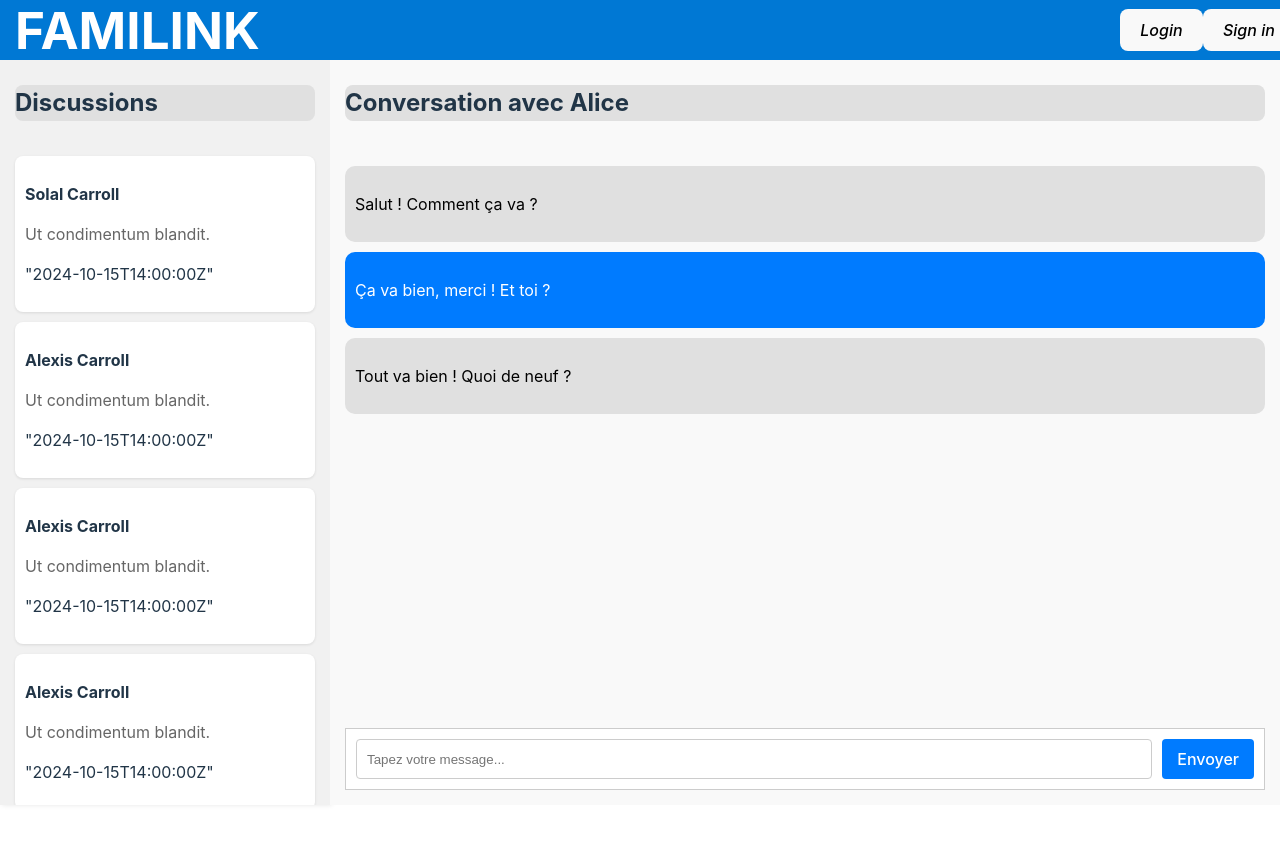
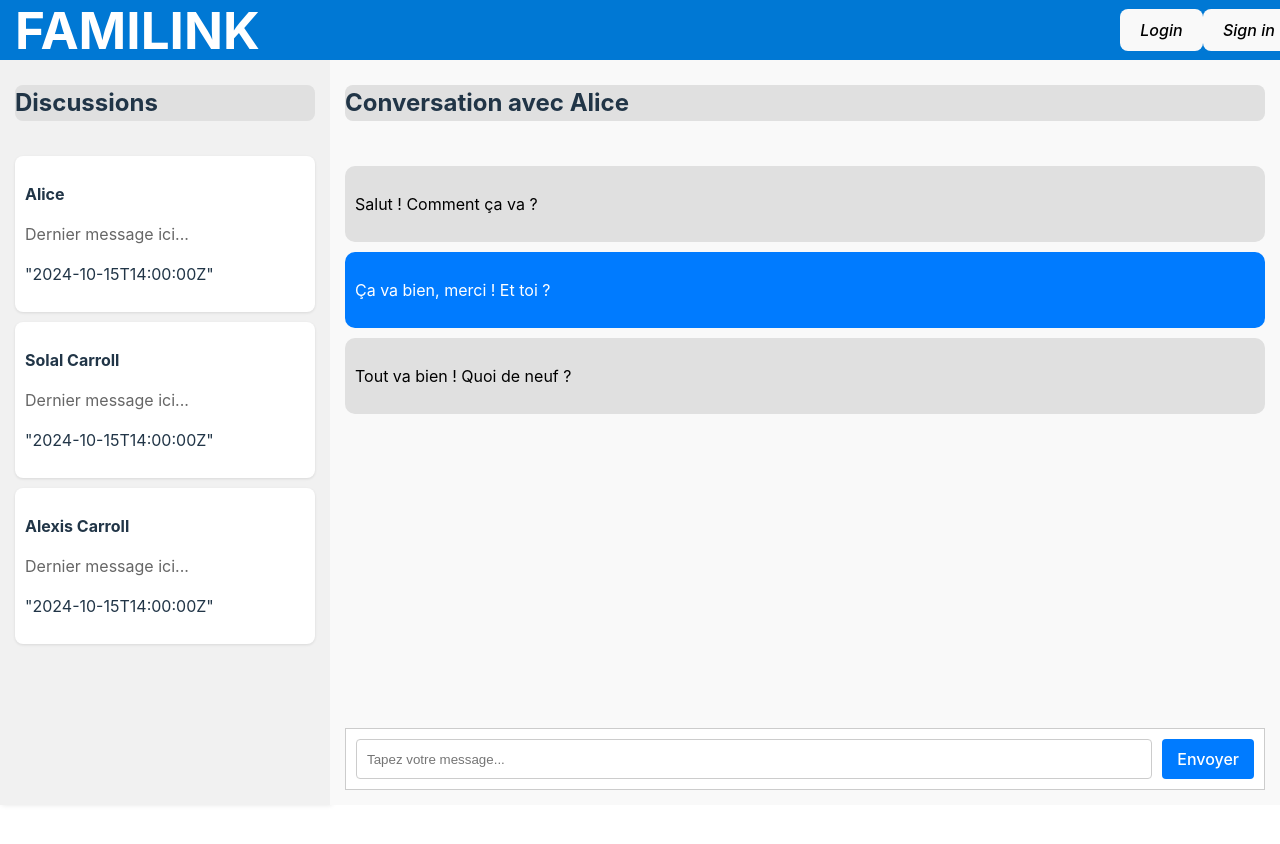
Before and after one commit to UTT-GL03/FAMILINK, a React (Vite) app in the folder frontend/: page / in a window 1280 px wide. Shown: the top 844 px of the page. Built offline with nearby package versions, Linux system fonts and the light colour scheme.

Commit message:
FEATURE: Displaying the conversations should be dynamic

```diff
--- a/frontend/src/Components/Discussion.jsx
+++ b/frontend/src/Components/Discussion.jsx
@@ -1,68 +1,37 @@
-export default function Discussion({ onSelectChat }){
+import { useEffect, useState } from 'react';
+
+export default function Discussion({ onSelectChat }) {
+    const [discussions, setDiscussions] = useState([]);
+
+    useEffect(() => {
+        fetch('/src/data/discussions.json')
+            .then(response => response.json())
+            .then(data => {
+                const noms = Object.keys(data);
+                setDiscussions(noms);
+            })
+            .catch(error => console.error('Erreur de chargement des discussions:', error));
+    }, []);
+
     const handleDisc = (event) => {
-        // Change de discussion
         const senderName = event.currentTarget.querySelector('.chat-sender');
         if (senderName) {
-            onSelectChat(senderName.textContent); // Met à jour le nom de la discussion sélectionnée
+            onSelectChat(senderName.textContent);
         }
     };
 
-    return(
+    return (
         <div className="sidebar">
             <div className="sidebar-title-container">
                 <h2 className="sidebar-title">Discussions</h2>
             </div>
-            <div onClick={handleDisc} className="chat-box" id="0">
-                <p className="chat-sender">Solal Carroll</p>
-                <p className="chat-message">Ut condimentum blandit.</p>
-                <p className="chat-time">"2024-10-15T14:00:00Z"</p>
-            </div>
-            <div onClick={handleDisc} className="chat-box" id="1">
-                <p className="chat-sender">Alexis Carroll</p>
-                <p className="chat-message">Ut condimentum blandit.</p>
-                <p className="chat-time">"2024-10-15T14:00:00Z"</p>
-            </div>
-            <div onClick={handleDisc} className="chat-box" id="2">
-                <p className="chat-sender">Alexis Carroll</p>
-                <p className="chat-message">Ut condimentum blandit.</p>
-                <p className="chat-time">"2024-10-15T14:00:00Z"</p>
-            </div>
-            <div onClick={handleDisc} className="chat-box" id="3">
-                <p className="chat-sender">Alexis Carroll</p>
-                <p className="chat-message">Ut condimentum blandit.</p>
-                <p className="chat-time">"2024-10-15T14:00:00Z"</p>
-            </div>
-            <div onClick={handleDisc} className="chat-box" id="4">
-                <p className="chat-sender">Alexis Carroll</p>
-                <p className="chat-message">Ut condimentum blandit.</p>
-                <p className="chat-time">"2024-10-15T14:00:00Z"</p>
-            </div>
-            <div onClick={handleDisc} className="chat-box" id="5">
-                <p className="chat-sender">Alexis Carroll</p>
-                <p className="chat-message">Ut condimentum blandit.</p>
-                <p className="chat-time">"2024-10-15T14:00:00Z"</p>
-            </div>
-            <div onClick={handleDisc} className="chat-box" id="6">
-                <p className="chat-sender">Alexis Carroll</p>
-                <p className="chat-message">Ut condimentum blandit.</p>
-                <p className="chat-time">"2024-10-15T14:00:00Z"</p>
-            </div>
-            <div onClick={handleDisc} className="chat-box" id="7">
-                <p className="chat-sender">Alexis Carroll</p>
-                <p className="chat-message">Ut condimentum blandit.</p>
-                <p className="chat-time">"2024-10-15T14:00:00Z"</p>
-            </div>
-            <div onClick={handleDisc} className="chat-box" id="8">
-                <p className="chat-sender">Alexis Carroll</p>
-                <p className="chat-message">Ut condimentum blandit.</p>
-                <p className="chat-time">"2024-10-15T14:00:00Z"</p>
-            </div>
-            <div onClick={handleDisc} className="chat-box" id="9">
-                <p className="chat-sender">Alexis Carroll</p>
-                <p className="chat-message">Ut condimentum blandit.</p>
-                <p className="chat-time">"2024-10-15T14:00:00Z"</p>
-            </div>
-
+            {discussions.map((nom, index) => (
+                <div key={index} onClick={handleDisc} className="chat-box">
+                    <p className="chat-sender">{nom}</p>
+                    <p className="chat-message">Dernier message ici...</p> {/* Message à ajouter plus tard */}
+                    <p className="chat-time">"2024-10-15T14:00:00Z"</p> {/* Timestamp à ajouter plus tard */}
+                </div>
+            ))}
         </div>
     );
 }
```
